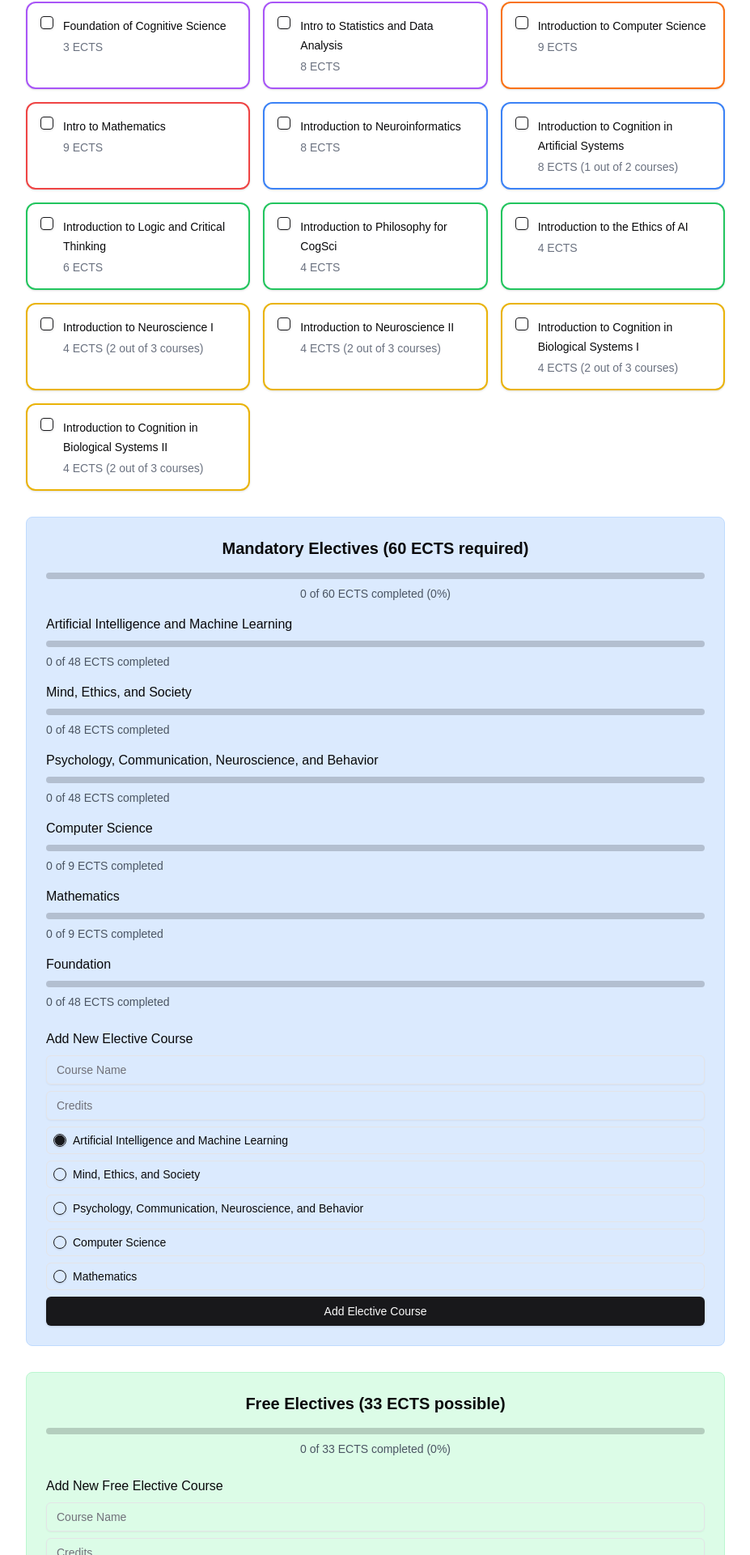
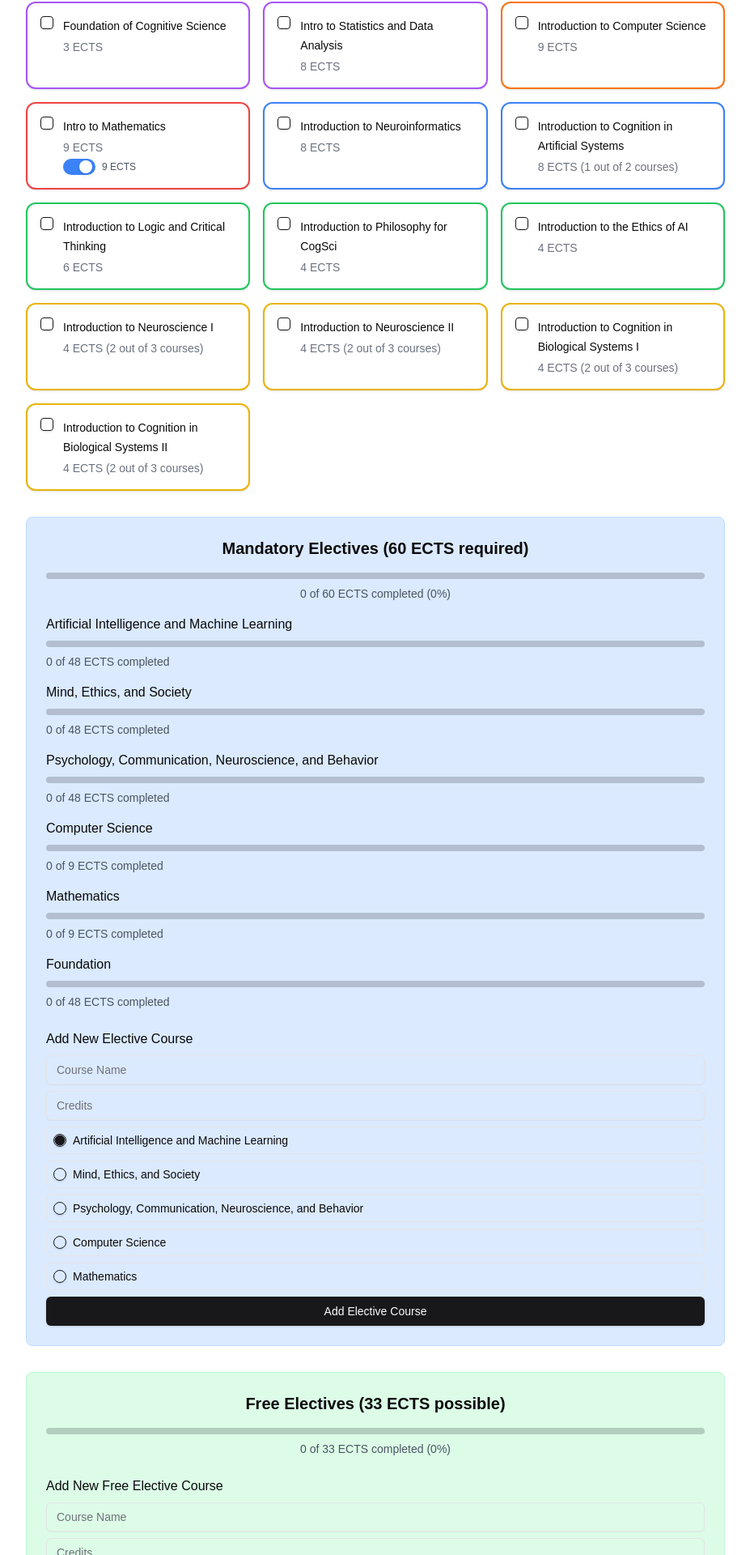
Before and after one commit to saurluca/coxi-credits, a Next.js app: page / in a window 1280 px wide. Shown: the part 346-2266 px from the top of the page at 81% size, without its empty margins (176-1103 px from the left). Built offline with nearby package versions, Linux system fonts and the light colour scheme.

Commit message:
feat: swithc 6 to 9 creit math

```diff
--- a/app/page.tsx
+++ b/app/page.tsx
@@ -124,6 +124,7 @@ export default function CourseTracker() {
   const [completedCourses, setCompletedCourses] = useState<string[]>([])
   const [electiveCourses, setElectiveCourses] = useState<ElectiveCourse[]>([])
   const [freeElectiveCourses, setFreeElectiveCourses] = useState<FreeElectiveCourse[]>([])
+  const [mathCredits, setMathCredits] = useState<number>(9)
   const [newCourse, setNewCourse] = useState<{
     name: string;
     credits: string;
@@ -150,27 +151,42 @@ export default function CourseTracker() {
     const savedElectiveCourses = localStorage.getItem("electiveCourses")
     const savedFreeElectiveCourses = localStorage.getItem("freeElectiveCourses")
     const savedGrades = localStorage.getItem("grades")
+    const savedMathCredits = localStorage.getItem("mathCredits")
 
     if (savedCompletedCourses) setCompletedCourses(JSON.parse(savedCompletedCourses))
     if (savedElectiveCourses) setElectiveCourses(JSON.parse(savedElectiveCourses))
     if (savedFreeElectiveCourses) setFreeElectiveCourses(JSON.parse(savedFreeElectiveCourses))
     if (savedGrades) setGrades(JSON.parse(savedGrades))
+    if (savedMathCredits) setMathCredits(JSON.parse(savedMathCredits))
   }, [])
 
-  const totalMandatoryCredits = courses.reduce((sum, course) => sum + course.credits, 0)
+  const totalMandatoryCredits = courses.reduce((sum, course) => {
+    // Special handling for math course
+    if (course.id === "math") {
+      return sum + mathCredits
+    }
+    return sum + course.credits
+  }, 0)
   const completedMandatoryCredits = courses
     .filter((course) => completedCourses.includes(course.id))
-    .reduce((sum, course) => sum + course.credits, 0)
+    .reduce((sum: number, course: Course) => {
+      // Special handling for math course
+      if (course.id === "math") {
+        return sum + mathCredits
+      }
+      return sum + course.credits
+    }, 0)
   const mandatoryProgress = (completedMandatoryCredits / totalMandatoryCredits) * 100
 
   const totalElectiveCredits = electiveCourses.reduce((sum, course) => sum + course.credits, 0)
   const electiveProgress = (totalElectiveCredits / 60) * 100
 
+  const maxFreeElectiveCredits = mathCredits === 6 ? 36 : 33
   const totalFreeElectiveCredits = freeElectiveCourses.reduce((sum, course) => sum + course.credits, 0)
-  const freeElectiveProgress = (totalFreeElectiveCredits / 33) * 100
+  const freeElectiveProgress = (totalFreeElectiveCredits / maxFreeElectiveCredits) * 100
 
   const totalCompletedCredits = completedMandatoryCredits + totalElectiveCredits + totalFreeElectiveCredits
-  const totalRequiredCredits = totalMandatoryCredits + 60 + 33 // 60 for mandatory electives and 33 for free electives
+  const totalRequiredCredits = totalMandatoryCredits + 60 + maxFreeElectiveCredits
   const overallProgress = (totalCompletedCredits / totalRequiredCredits) * 100
 
   const addElectiveCourse = () => {
@@ -308,8 +324,8 @@ export default function CourseTracker() {
     const mathElectives = electiveCourses.filter(course => course.area === "math");
     const mathCourse = courses.find(c => c.id === "math");
     if (mathElectives.length > 0 && mathCourse && grades[mathCourse.id]) {
-      weightedSum += mathCourse.credits * grades[mathCourse.id];
-      totalCredits += mathCourse.credits;
+      weightedSum += mathCredits * grades[mathCourse.id];
+      totalCredits += mathCredits;
     }
 
     // Include CS only if a second CS course is taken in electives
@@ -363,6 +379,14 @@ export default function CourseTracker() {
     })
   }
 
+  const toggleMathCredits = () => {
+    setMathCredits((prev) => {
+      const newCredits = prev === 9 ? 6 : 9
+      localStorage.setItem("mathCredits", JSON.stringify(newCredits))
+      return newCredits
+    })
+  }
+
   return (
     <div className="max-w-4xl mx-auto p-4 space-y-8">
       <div className="bg-gradient-to-r from-purple-100 to-pink-100 p-6 rounded-lg border border-purple-200">
@@ -405,9 +429,21 @@ export default function CourseTracker() {
                   {course.name}
                 </label>
                 <p className="text-sm text-gray-500">
-                  {course.credits} ECTS
+                  {course.id === "math" ? mathCredits : course.credits} ECTS
                   {course.options && ` (${course.options} out of ${course.totalInGroup} courses)`}
                 </p>
+                {course.id === "math" && (
+                  <div className="flex items-center space-x-2 mt-2">
+                    <div
+                      onClick={toggleMathCredits}
+                      className={`w-10 h-5 flex items-center rounded-full p-1 cursor-pointer ${mathCredits === 9 ? "bg-blue-500 justify-end" : "bg-gray-300 justify-start"
+                        }`}
+                    >
+                      <div className="bg-white w-4 h-4 rounded-full shadow-md"></div>
+                    </div>
+                    <span className="text-xs text-gray-600">{mathCredits === 9 ? "9 ECTS" : "6 ECTS"}</span>
+                  </div>
+                )}
                 {completedCourses.includes(course.id) && (
                   <Input
                     type="number"
@@ -544,11 +580,11 @@ export default function CourseTracker() {
       </div>
 
       <div className="bg-green-100 p-6 rounded-lg border border-green-200">
-        <h2 className="text-xl font-semibold text-center mb-4">Free Electives (33 ECTS possible)</h2>
+        <h2 className="text-xl font-semibold text-center mb-4">Free Electives ({maxFreeElectiveCredits} ECTS possible)</h2>
         <div className="space-y-2">
           <Progress value={freeElectiveProgress} className="h-2" />
           <p className="text-sm text-center text-gray-600">
-            {totalFreeElectiveCredits} of 33 ECTS completed ({Math.round(freeElectiveProgress)}%)
+            {totalFreeElectiveCredits} of {maxFreeElectiveCredits} ECTS completed ({Math.round(freeElectiveProgress)}%)
           </p>
         </div>
 
```
